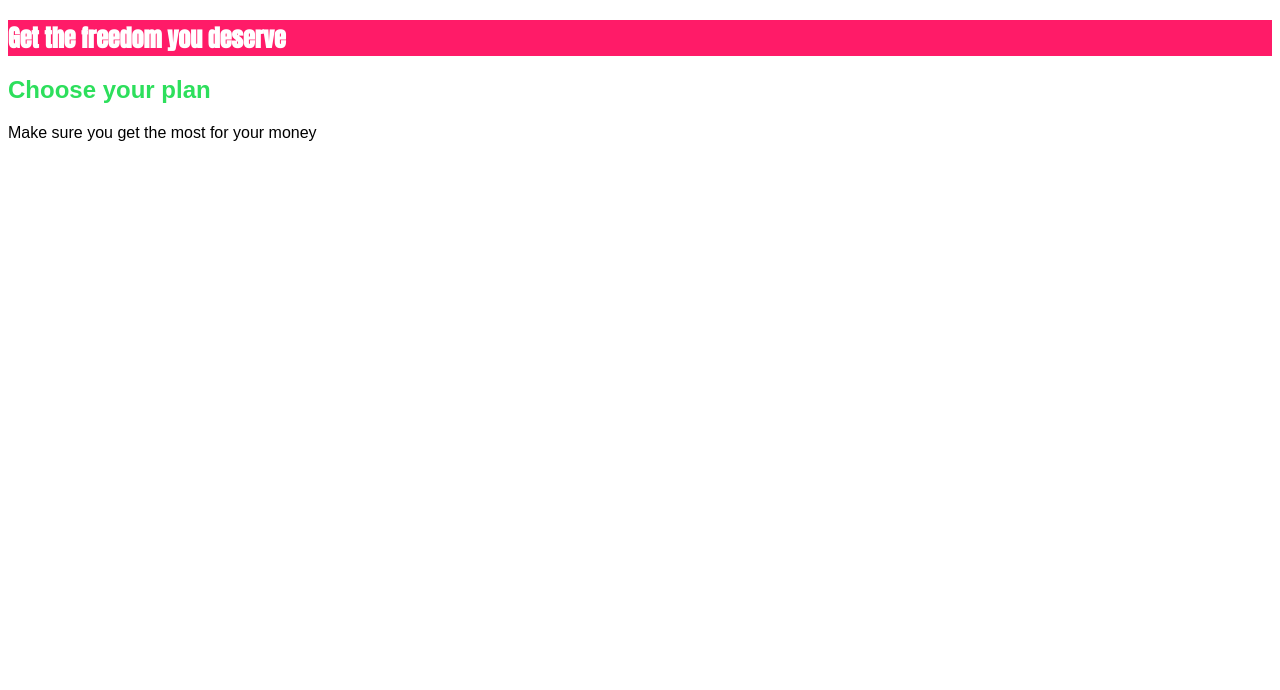
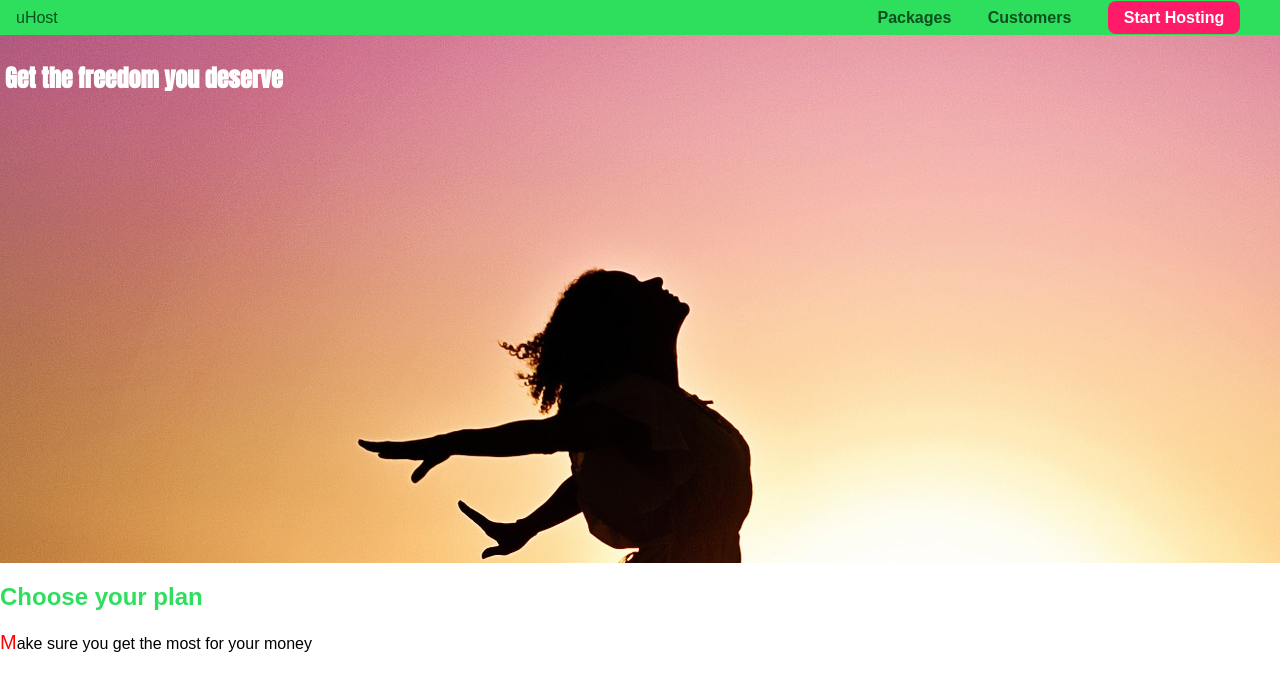
Before and after one commit to santiracca/css_demo, a plain HTML site: page index.html in a window 1280 px wide. Drawn offline with Linux system fonts and the light colour scheme.

Commit message:
Basic css selectors

```diff
--- a/index.html
+++ b/index.html
@@ -12,6 +12,28 @@
     <link rel="stylesheet" href="main.css" />
   </head>
   <body>
+    <header class="main-header">
+      <div class="">
+        <a href="index.html" class="main-header__brand">
+          uHost
+        </a>
+      </div>
+      <nav class="main-nav">
+        <ul class="main-nav__items">
+          <li class="main-nav__item">
+            <a href="packages/index.html" class="main-nav__link">Packages</a>
+          </li>
+          <li class="main-nav__item">
+            <a href="customers/index.html" class="main-nav__link">Customers</a>
+          </li>
+          <li class="main-nav__item main-nav__item--cta">
+            <a href="start-hosting/index.html" class="main-nav__link"
+              >Start Hosting</a
+            >
+          </li>
+        </ul>
+      </nav>
+    </header>
     <main>
       <section id="product-overview">
         <h1>Get the freedom you deserve</h1>
--- a/main.css
+++ b/main.css
@@ -1,9 +1,18 @@
+* {
+  box-sizing: border-box;
+}
+
 body {
   font-family: sans-serif;
+  margin: 0;
 }
 
 #product-overview {
-  background: #ff1b68;
+  background: url("freedom.jpg");
+  padding: 20px;
+  padding: 5px;
+  width: 100%;
+  height: 528px;
 }
 
 .section-title {
@@ -14,3 +23,72 @@ body {
   font-family: "Anton";
   color: white;
 }
+
+.main-header {
+  background: #2ddf5c;
+  width: 100%;
+  padding: 8px 16px;
+}
+
+.main-header > div {
+  display: inline-block;
+  vertical-align: middle;
+}
+
+.main-header__brand {
+  color: #0e4f1f;
+  text-decoration: none;
+}
+
+.main-nav {
+  display: inline-block;
+  text-align: right;
+  width: calc(100% - 54px);
+  vertical-align: middle;
+}
+.main-nav__items {
+  margin: 0;
+  padding: 0;
+}
+
+.main-nav__item {
+  display: inline-block;
+  margin: 0 16px;
+}
+
+.main-nav__link {
+  color: #0e4f1f;
+  text-decoration: none;
+  font-weight: bold;
+  padding: 3px 0;
+}
+
+.main-nav__item a:hover,
+.main-nav__item a:hover {
+  color: white;
+}
+
+p::first-letter {
+  color: red;
+  font-size: 20px;
+}
+
+.main-nav__item:hover,
+.main-nav__item:active {
+  color: white;
+  border-bottom: 5px solid white;
+}
+
+.main-nav__item--cta a {
+  color: white;
+  background: #ff1b68;
+  border-radius: 8px;
+  padding: 8px 16px;
+}
+
+.main-nav__item--cta a:hover,
+.main-nav__item--cta a:active {
+  color: #ff1b68;
+  background: white;
+  border: none;
+}
```
Also changed, not shown: favicon.png (added), freedom.jpg (added).
